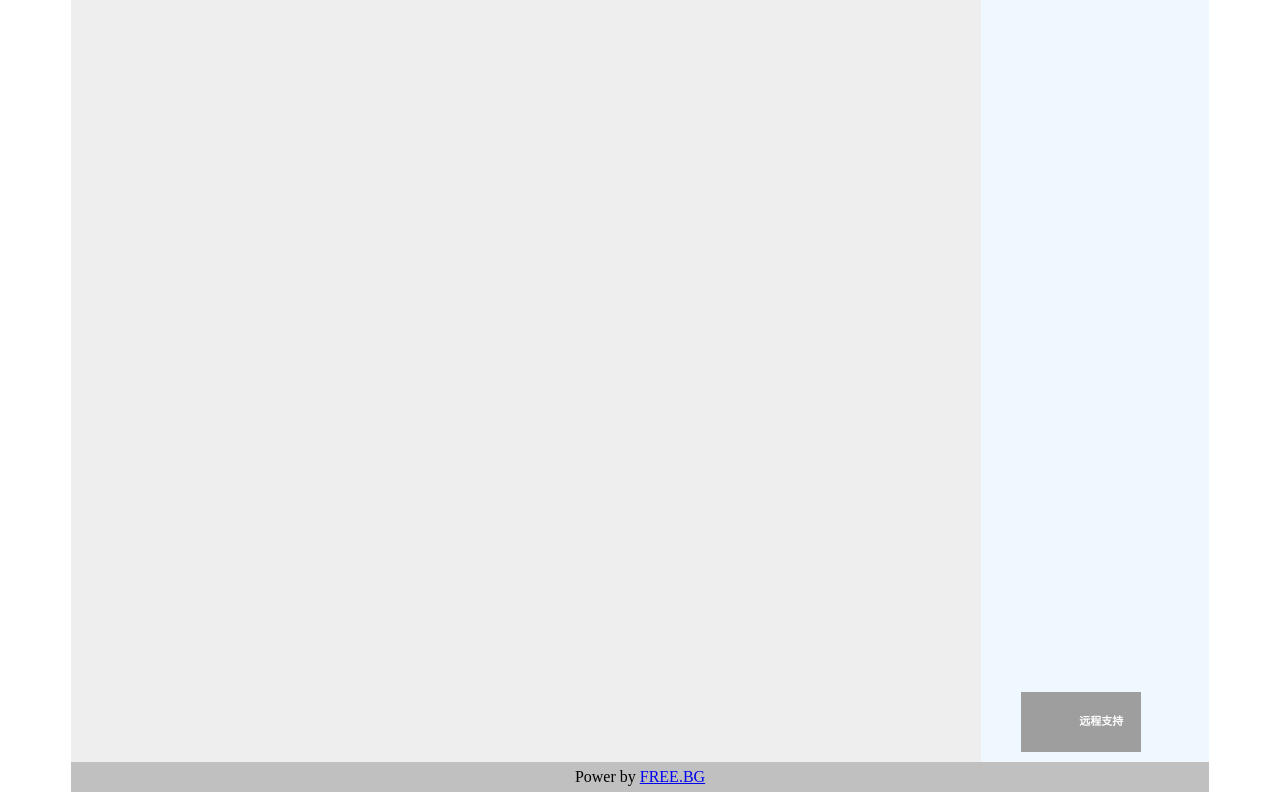
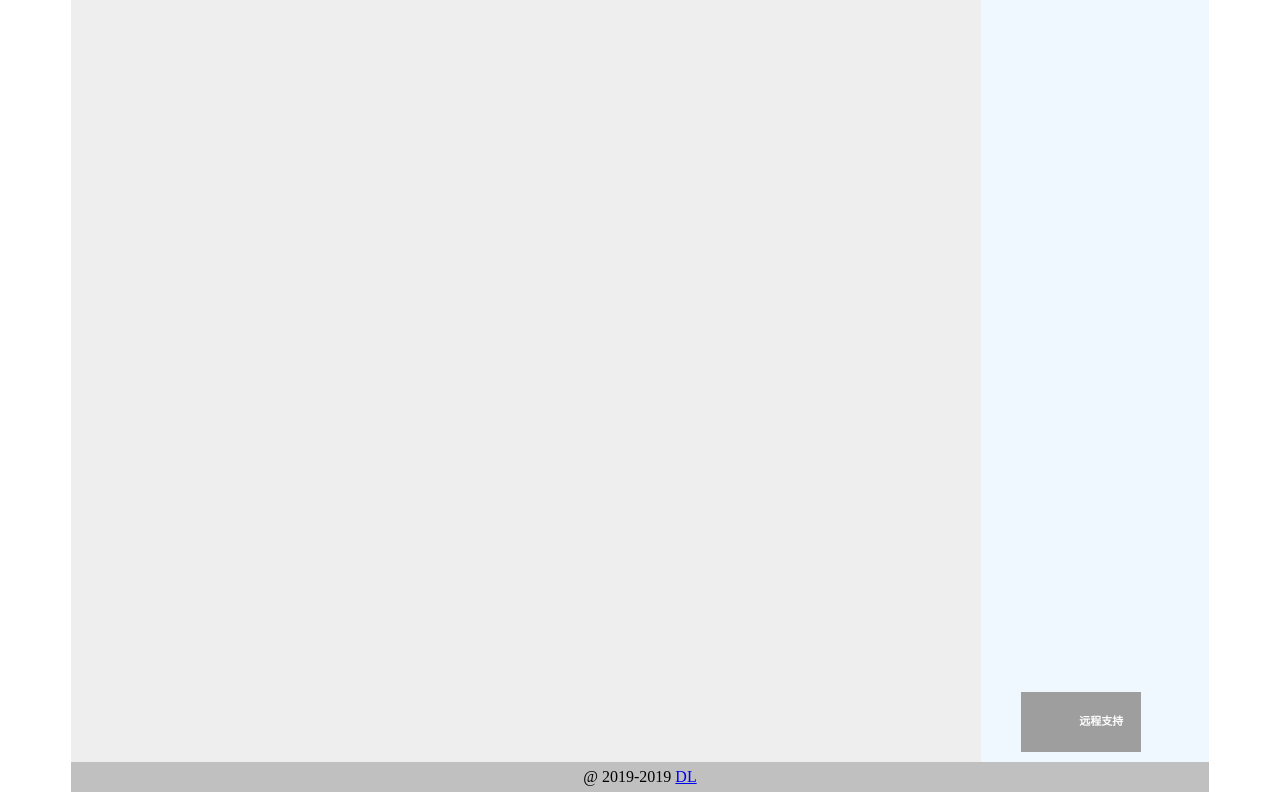
Before and after one commit to zanxj/xz, a plain HTML site: page index.html in a window 1280 px wide. Shown: the part 616-1416 px from the top of the page. Drawn offline with Linux system fonts and the light colour scheme; grey boxes are pictures that could not be loaded.

Commit message:
Index Update 20190315010000

```diff
--- a/index.html
+++ b/index.html
@@ -43,8 +43,8 @@
 </div>
 </div>
 
-<div id="footer">Power by
-<a href="http://free.bg/" target="_blank">FREE.BG</a>
+<div id="footer">@ 2019-2019
+<a href="#" target="_blank">DL</a>
 </div>
 
 </div>
```
